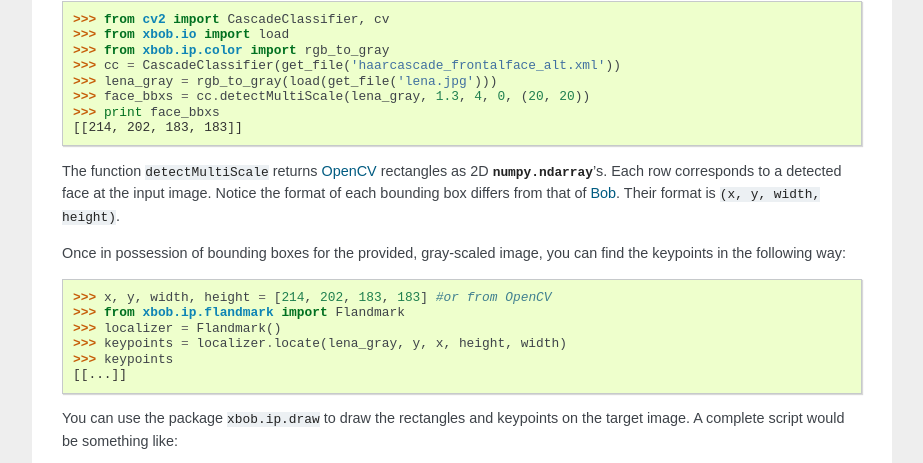
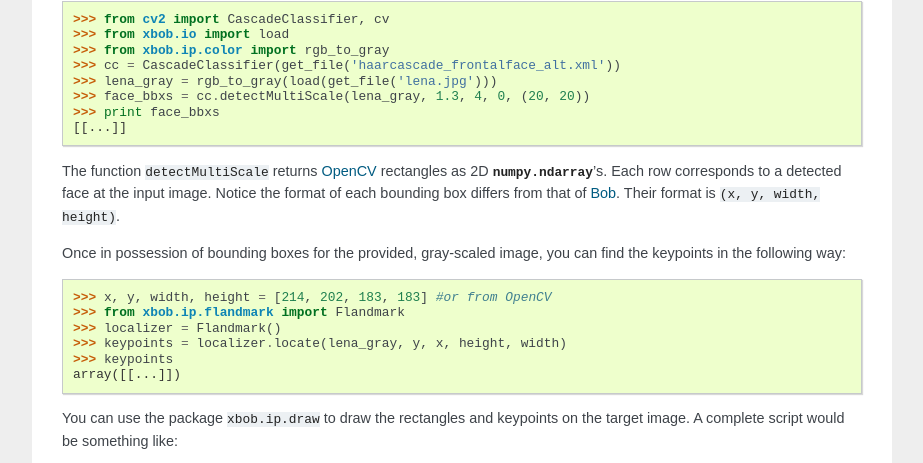
Before and after one commit to bioidiap/bob.ip.flandmark, a Sphinx documentation site: the page built from doc/guide.rst, in a window 1280 px wide, cut to the strip 911-1374 px from the top of the page. Shown: the whole strip, without its empty margins (198-1121 px from the left). Built offline with Sphinx 7.4.7, drawn with Linux system fonts in a browser that asks for light colours; formulas are drawn with MathJax 3.

Commit message:
Now doctests are also passing

```diff
--- a/doc/guide.rst
+++ b/doc/guide.rst
@@ -85,7 +85,7 @@ provided (gray-scaled) image:
      >>> lena_gray = rgb_to_gray(load(LENA) # uses 'lena.jpg'
      >>> face_bbxs = cc.detectMultiScale(lena_gray, 1.3, 4, 0, (20, 20))
      >>> print face_bbxs
-     [[214, 202, 183, 183]]
+     [[...]]
 
 .. ifconfig:: has_opencv
 
@@ -99,7 +99,7 @@ provided (gray-scaled) image:
      >>> lena_gray = rgb_to_gray(load(get_file('lena.jpg')))
      >>> face_bbxs = cc.detectMultiScale(lena_gray, 1.3, 4, 0, (20, 20))
      >>> print face_bbxs
-     [[214, 202, 183, 183]]
+     [[...]]
 
 The function ``detectMultiScale`` returns OpenCV_ rectangles as 2D
 :py:class:`numpy.ndarray`'s. Each row corresponds to a detected face at the
@@ -117,7 +117,7 @@ can find the keypoints in the following way:
    >>> localizer = Flandmark()
    >>> keypoints = localizer.locate(lena_gray, y, x, height, width)
    >>> keypoints
-   [[...]]
+   array([[...]])
 
 You can use the package ``xbob.ip.draw`` to draw the rectangles and keypoints
 on the target image. A complete script would be something like:
```
